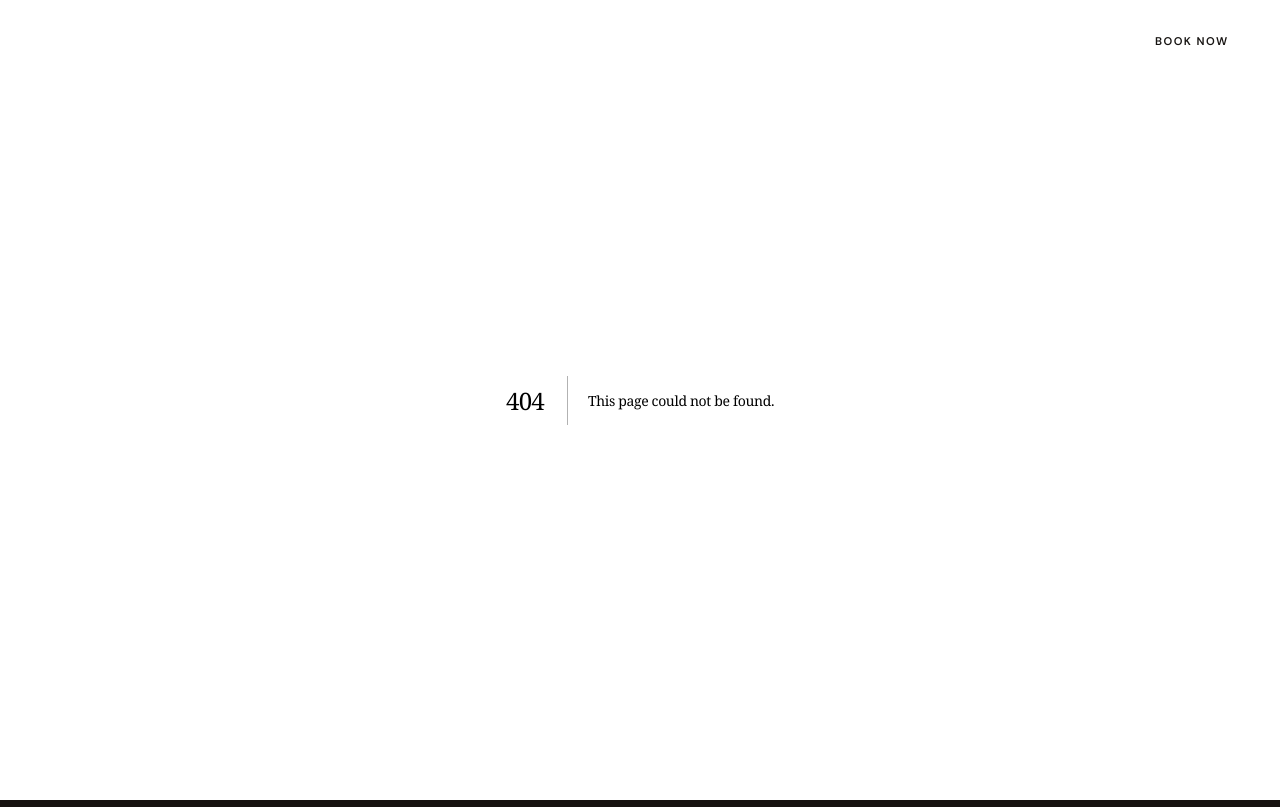
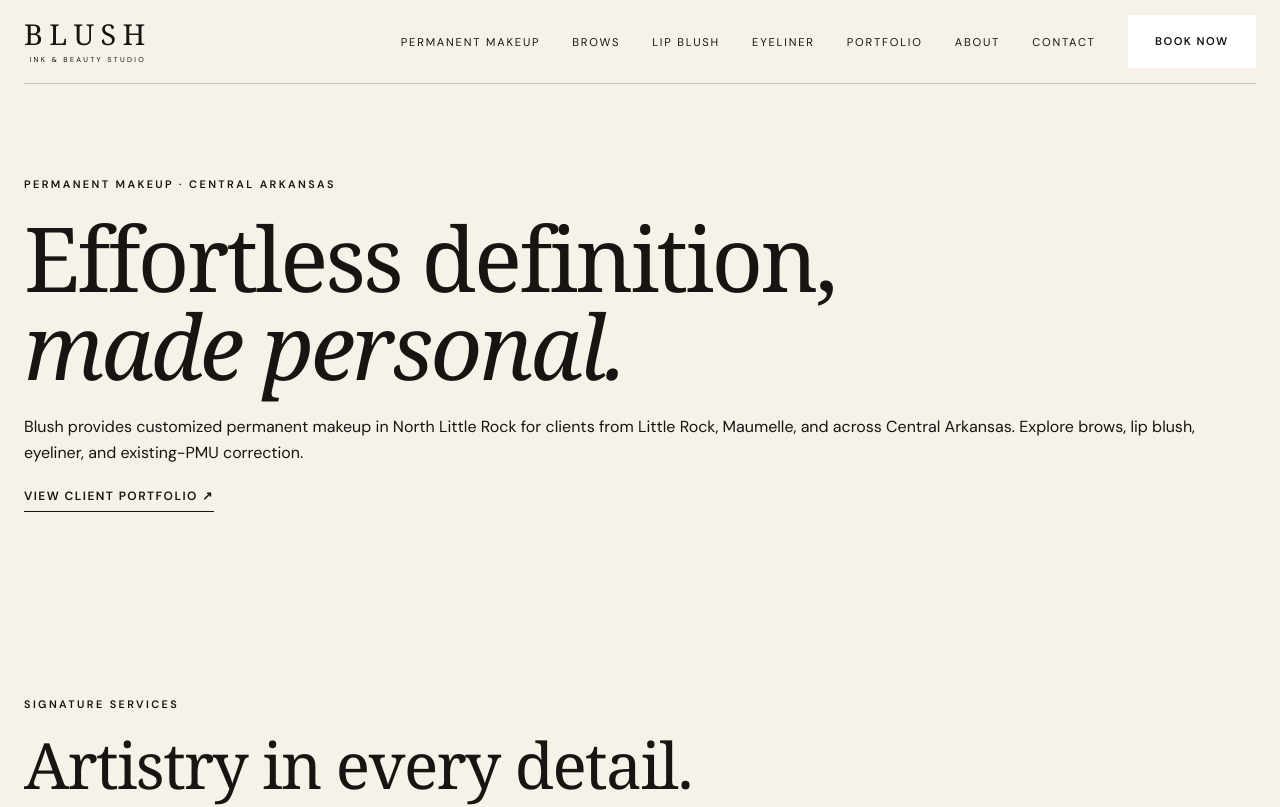
Before and after one commit to RevivDentalSolutions/Blush-Website, a Next.js app: page /permanent-makeup in a window 1280 px wide. Before the commit this address had no page. Shown: the top 807 px of the page. Built offline with nearby package versions, Linux system fonts and the light colour scheme; a web font is replaced by a local one.

Commit message:
Optimize Blush local SEO and permanent makeup pages

```diff
--- /dev/null
+++ b/app/permanent-makeup/page.tsx
@@ -0,0 +1,3 @@
+import type {Metadata} from "next";import Link from "next/link";import {BookingCTA,ServicesGrid} from "@/components/Sections";
+export const metadata:Metadata={title:"Permanent Makeup in North Little Rock, AR",description:"Natural-looking permanent makeup in North Little Rock: powder brows, lip blush, permanent eyeliner, lash enhancement, and PMU corrections for Little Rock and Central Arkansas.",alternates:{canonical:"/permanent-makeup"}};
+export default function Page(){return <><section className="page-hero container"><p className="eyebrow">Permanent makeup · Central Arkansas</p><h1>Effortless definition,<br/><em>made personal.</em></h1><p>Blush provides customized permanent makeup in North Little Rock for clients from Little Rock, Maumelle, and across Central Arkansas. Explore brows, lip blush, eyeliner, and existing-PMU correction.</p><Link className="text-link" href="/portfolio">View client portfolio ↗</Link></section><ServicesGrid/><BookingCTA/></>}
```
